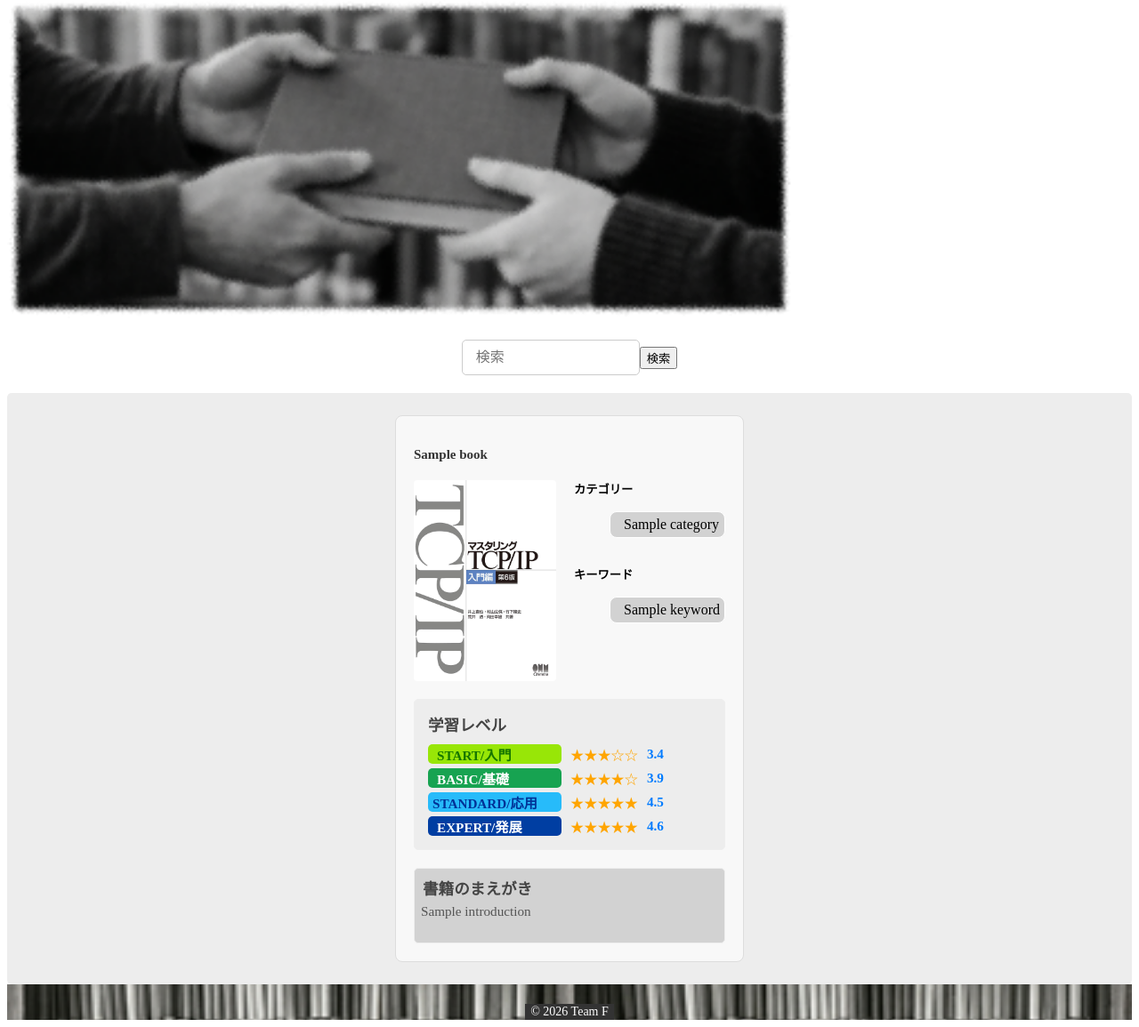
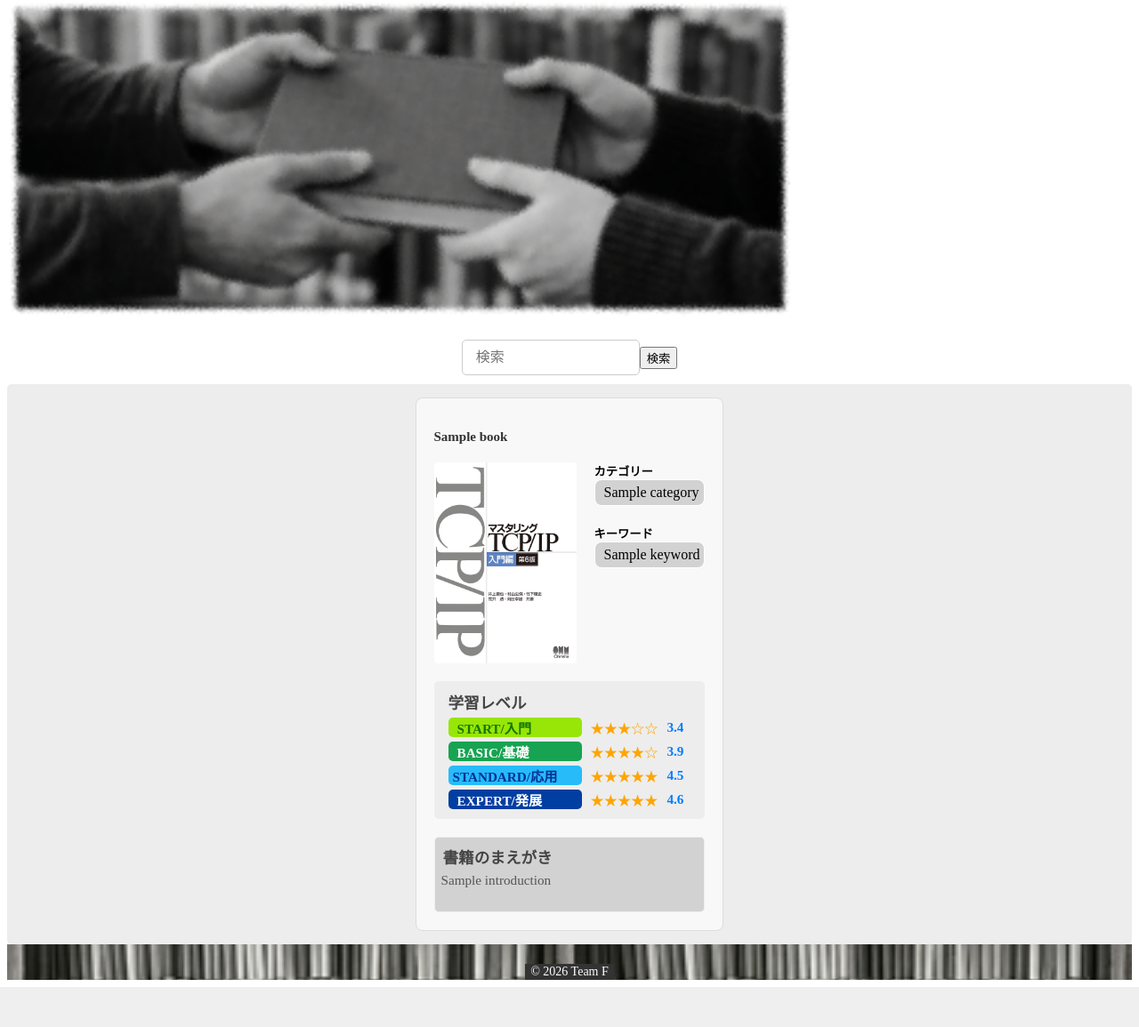
Before and after one commit to Spring-Hackathon-2026-F-team/ReadStage, a Flask app: template ReadStage/templates/book/books.html in a window 1280 px wide. Shown: the part 51-1206 px from the top of the page at 89% size. After the commit the page ends 1161 px from the top, so only its background shows below. Run offline with Flask 2, Linux system fonts and the light colour scheme; the template is opened without the code that fills it: most values are stand-ins (such as "Sample title", 1, 10 or a date in 2020); some libraries are stand-ins or nearby versions.

Commit message:
トップページのcss修正

```diff
--- a/ReadStage/static/css/books.css
+++ b/ReadStage/static/css/books.css
@@ -3,9 +3,9 @@
 .book-list {
     display: grid;
     grid-template-columns: 1fr;
-    margin-top: 20px;
+    margin-top: 10px;
     background-color: #EDEDED;
-    padding: 20px;
+    padding: 10px;
     border-radius: 5px;
 }
 
@@ -51,7 +51,7 @@
     /* flex-grow: 1; /*.残りのスペースを全幅使用*/
     display: flex;
     flex-direction: column;
-    gap: 15px;
+    gap: 5px;
 }
 
 /* 学習レベルのセクション */
@@ -60,7 +60,7 @@
     display: flex;
     flex-direction: column;
     gap: 5px;
-    padding: 15px;
+    padding: 10px 15px;
     border: 1px solid #eee;
     border-radius: 5px;
     background-color: #EDEDED;
@@ -70,7 +70,7 @@
 .book-levels p{
     font-weight: bold;
     margin-top: 0;
-    margin-bottom: 5px;
+    margin-bottom: 0px;
     font-size: 1.1em;
     color: #444;
 }
@@ -157,17 +157,24 @@
 .book-category h5,
 .book-keyword h5 {
     margin-top: 0;
-    margin-bottom: 8px; /* h5の下に少し余白 */
+    margin-bottom: 0px; /* h5の下の余白 */
+}
+/* リストアイテムの位置調整 */
+.book-category ul,
+.book-keyword ul {
+    padding-left: 0;
+    margin-left: 0;
+    margin-top: 0;
+    list-style: none; /* リストタブの黒丸を消す */
 }
 /* リストアイテムの余白調整 */
 .book-category ul li,
 .book-keyword ul li {
-    list-style: none; /* リストタブの黒丸を消す */
     background-color: #D2D2D2;
     border: 1px solid #fff;
     padding: 5px;
     border-radius: 8px;
-    padding-left: 15px;
+    padding-left: 10px;
     margin-bottom: 2px; /* 各リストアイテムの下に少し余白 */
     display: block;
 }
```
